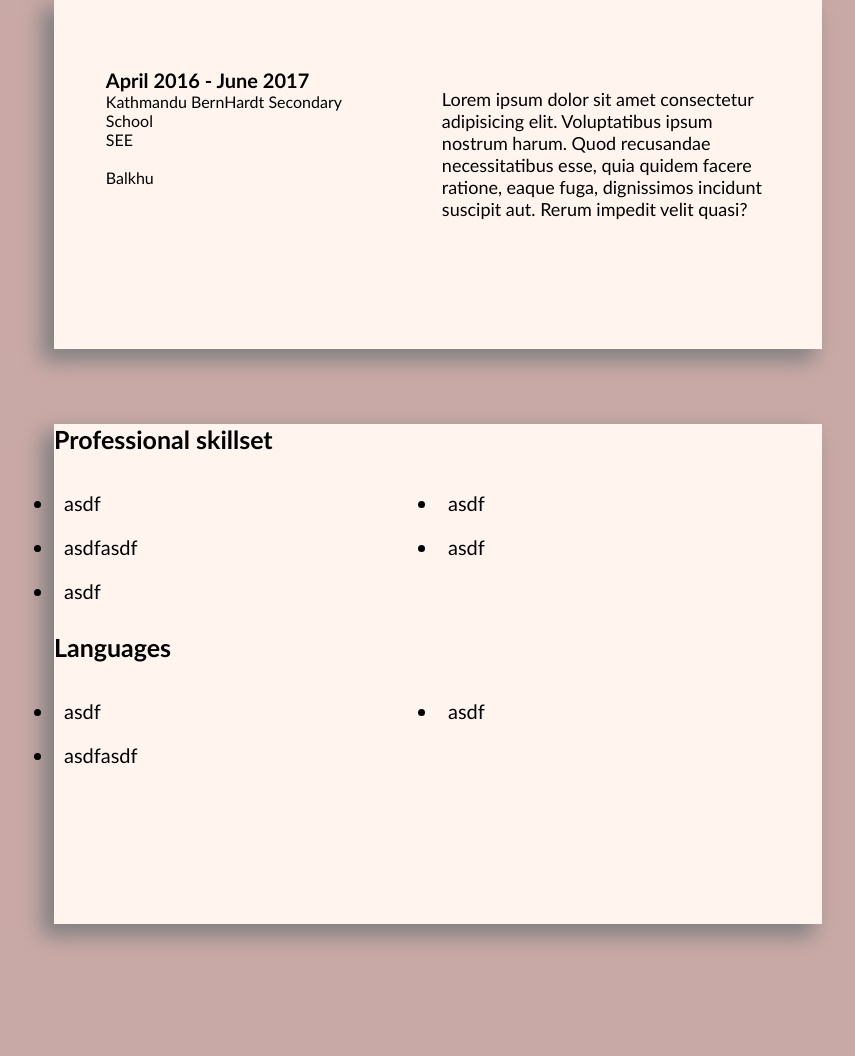
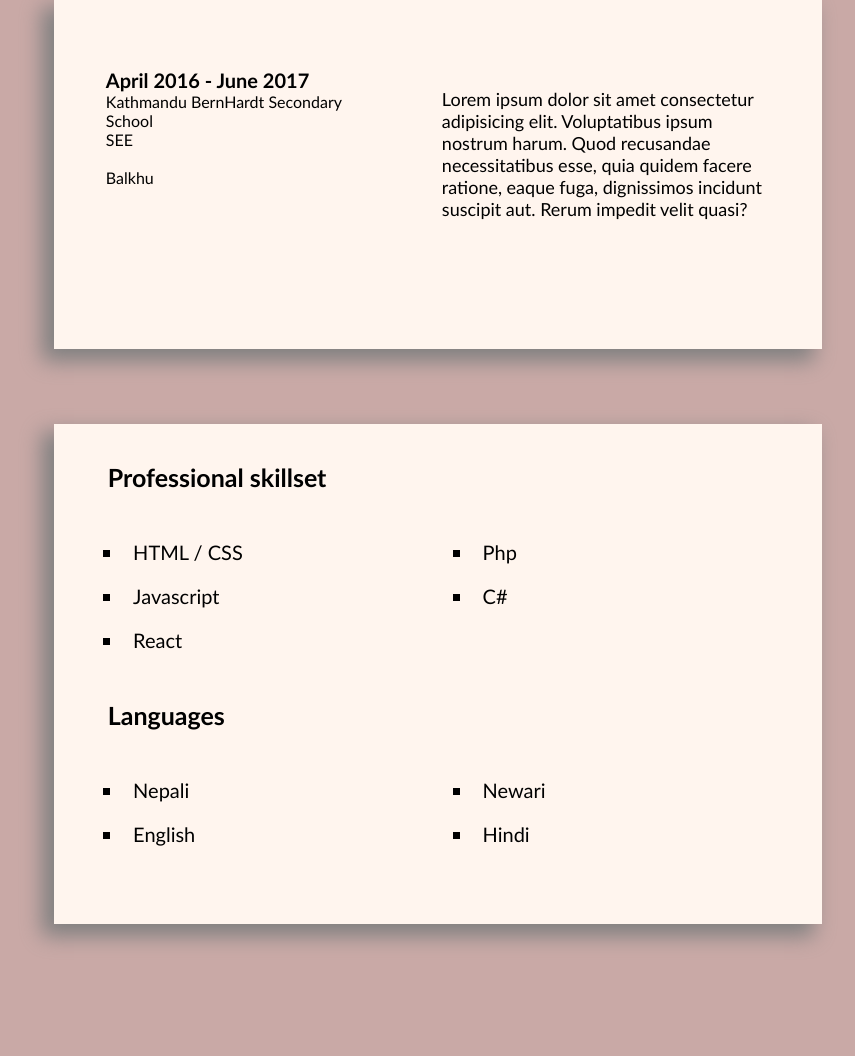
Before and after one commit to shreejal27/my_portfolio, a PHP site: page /resume.php in a window 1280 px wide. Shown: the part 1914-2970 px from the top of the page, without its empty margins (202-1057 px from the left). Run offline with PHP 8.4, Linux system fonts and the light colour scheme.

Commit message:
tweaked some css

```diff
--- a/resume.css
+++ b/resume.css
@@ -75,13 +75,23 @@ button:hover {
   margin-top: 75px;
   margin-bottom: -75px;
   box-shadow: -10px 10px 20px 2px gray;
+
 }
 
-ul {
+#lasttext{
+
+  font-size: 25px;
+  margin: 7%;
+}
+
+.list {
    display: grid;
     grid-template-columns: 1fr 1fr;
     font-size: 20px;
+    margin-left: 9%;
 }
 li{
    padding: 10px;
+
+   list-style: square;
 }
--- a/resume.php
+++ b/resume.php
@@ -73,24 +73,28 @@
 
 
                 <div class="lastrow">
-                    <strong id="text">Professional skillset</strong>
+                    <br><br>
+                    <strong id="lasttext">Professional skillset</strong>
                     <br><br><br>
-                    <ul>
+                    <ul class="list">
 
-                        <li>asdf</li>
-                        <li>asdf</li>
-                        <li>asdfasdf</li>
-                        <li>asdf</li>
-                        <li>asdf</li>
+                        <li>HTML / CSS</li>
+                        <li>Php</li>
+                        <li>Javascript</li>
+                        <li>C#</li>
+                        <li>React</li>
+
                     </ul>
                     <br>
-                    <strong id="text">Languages</strong>
+                    <br>
+                    <strong id="lasttext">Languages</strong>
                     <br><br><br>
-                    <ul>
+                    <ul class="list">
 
-                        <li>asdf</li>
-                        <li>asdf</li>
-                        <li>asdfasdf</li>
+                        <li>Nepali</li>
+                        <li>Newari</li>
+                        <li>English</li>
+                        <li>Hindi</li>
 
                     </ul>
                 </div>
```
